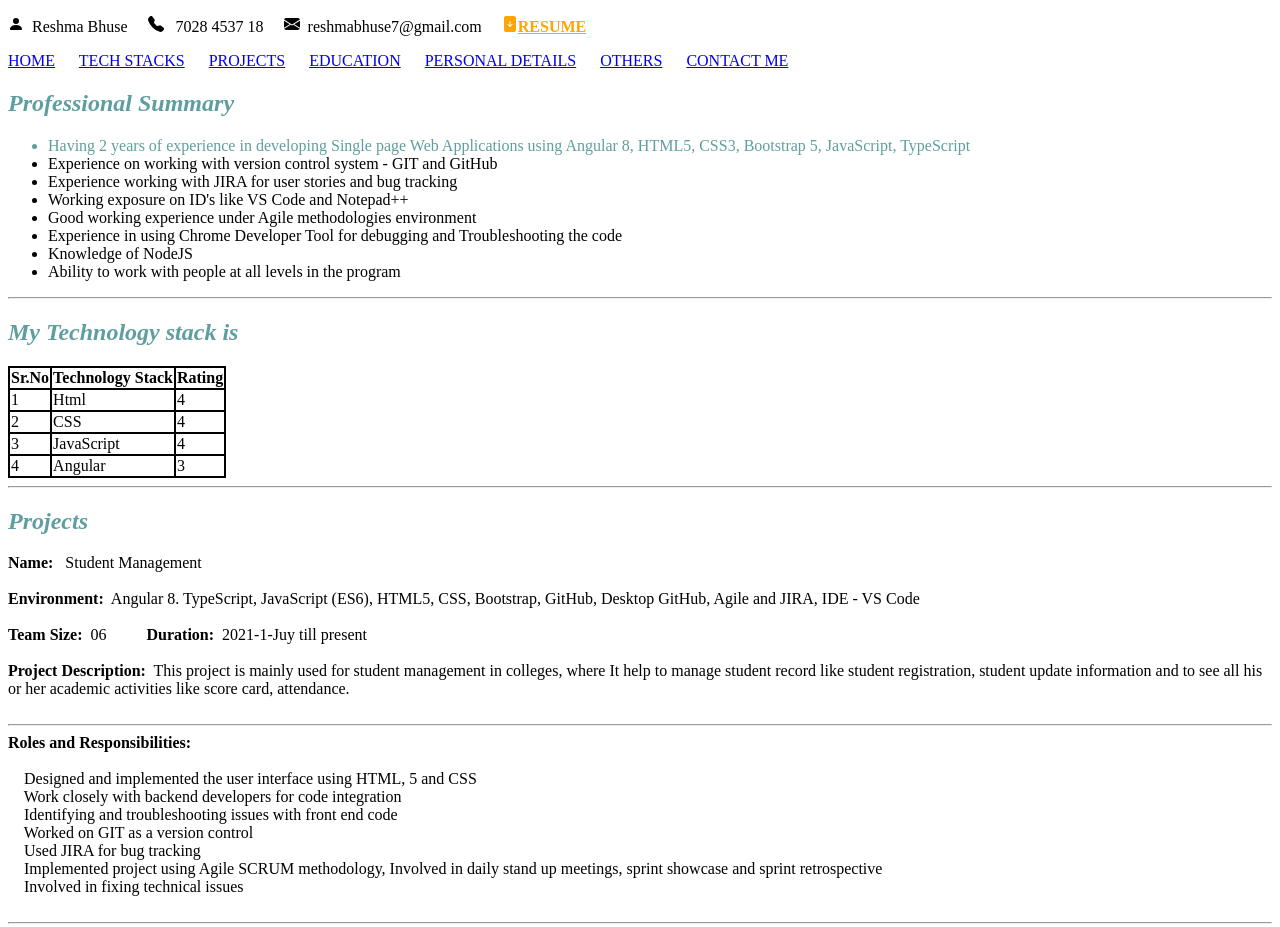
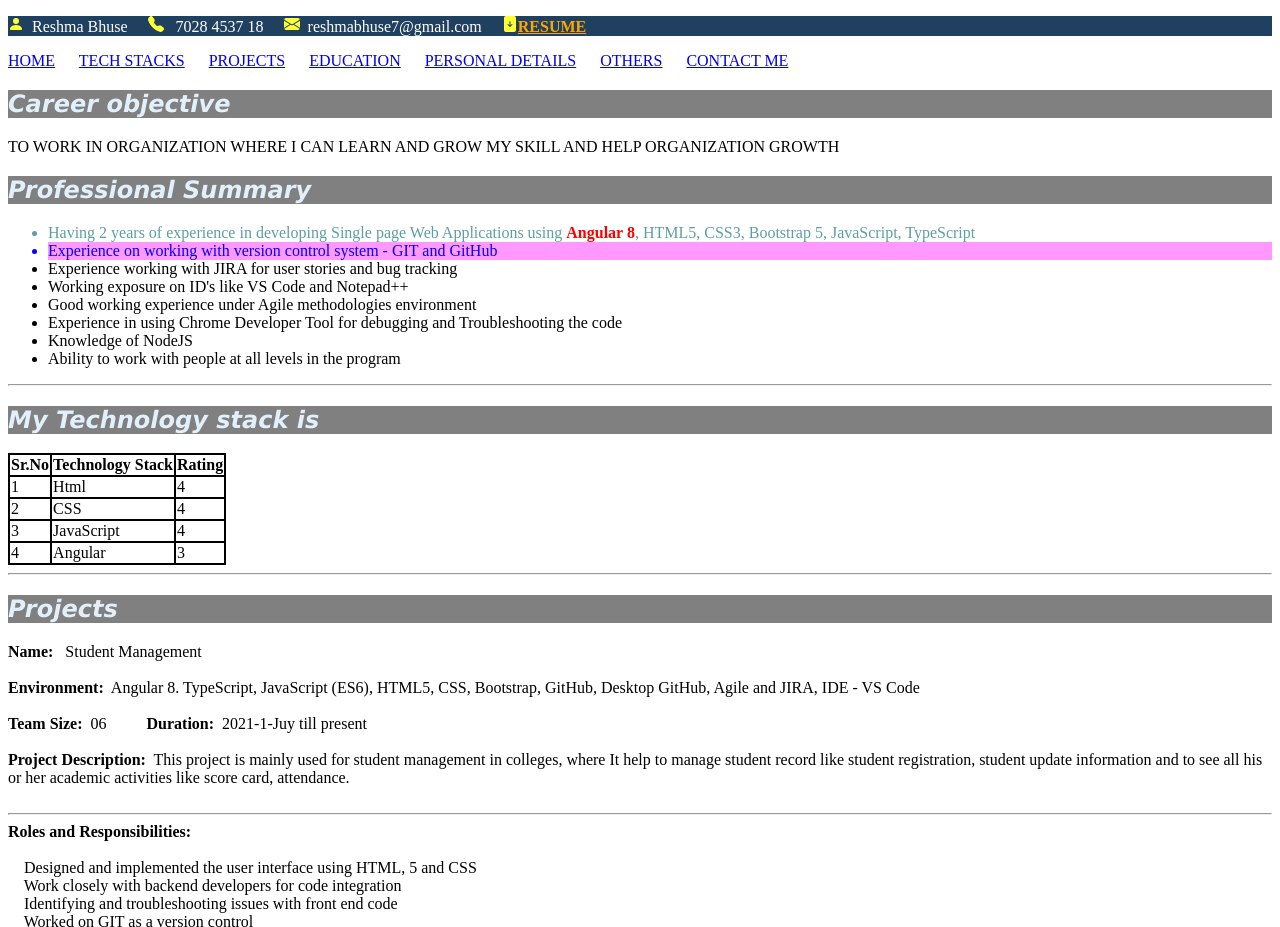
Before and after one commit to RbBhuse/my-profile, a plain HTML site: page index.html in a window 1280 px wide. Shown: the top 927 px of the page. Drawn offline with Linux system fonts and the light colour scheme.

Commit message:
Designing Header and home session using CSS properties like background-color and color text formatting properties
Designing Header and home session using CSS properties like background-color and color text formatting properties.

```diff
--- a/index.html
+++ b/index.html
@@ -5,11 +5,19 @@
     <meta name="viewport" content="width=device-width, initial-scale=1.0">
     <title>My Profile</title>
     <style>
+       header{
+        background-color: #204060;
+  }
+.text{
+  color: white;
+}
        table,th,td,tr{
             border: 2px solid black;
             border-collapse: collapse;
         }
-
+ svg{
+  color:#ffff33;
+ }
 #resume{
 
   color: orange;
@@ -20,13 +28,22 @@
 
 .heading{
 
-  color: cadetblue;
+  color: #e2f0fc;
 
   font-style: italic;
+  background-color: gray;
+  font-family: Verdana, Geneva, Tahoma, sans-serif  ;
 
 }
 
-
+#angular{
+  color:red;
+  font-weight: bold;
+}
+#gitHub{
+  color: blue;
+  background-color: #ff99ff;
+}
     </style>
 </head>
 <body>
@@ -36,15 +53,15 @@
 <p>
     <svg xmlns="http://www.w3.org/2000/svg" width="16" height="16" fill="currentColor" class="bi bi-person-fill" viewBox="0 0 16 16">
         <path d="M3 14s-1 0-1-1 1-4 6-4 6 3 6 4-1 1-1 1zm5-6a3 3 0 1 0 0-6 3 3 0 0 0 0 6"/>
-      </svg>&nbsp; Reshma Bhuse &nbsp;&nbsp;&nbsp;
+      </svg>&nbsp; <span class="text">Reshma Bhuse</span> &nbsp;&nbsp;&nbsp;
 
       <svg xmlns="http://www.w3.org/2000/svg" width="16" height="16" fill="currentColor" class="bi bi-telephone-fill" viewBox="0 0 16 16">
         <path fill-rule="evenodd" d="M1.885.511a1.745 1.745 0 0 1 2.61.163L6.29 2.98c.329.423.445.974.315 1.494l-.547 2.19a.68.68 0 0 0 .178.643l2.457 2.457a.68.68 0 0 0 .644.178l2.189-.547a1.75 1.75 0 0 1 1.494.315l2.306 1.794c.829.645.905 1.87.163 2.611l-1.034 1.034c-.74.74-1.846 1.065-2.877.702a18.6 18.6 0 0 1-7.01-4.42 18.6 18.6 0 0 1-4.42-7.009c-.362-1.03-.037-2.137.703-2.877z"/>
-      </svg> &nbsp; 7028 4537 18 &nbsp;&nbsp;&nbsp;
+      </svg> &nbsp; <span class="text">7028 4537 18</span> &nbsp;&nbsp;&nbsp;
 
       <svg xmlns="http://www.w3.org/2000/svg" width="16" height="16" fill="currentColor" class="bi bi-envelope-fill" viewBox="0 0 16 16">
         <path d="M.05 3.555A2 2 0 0 1 2 2h12a2 2 0 0 1 1.95 1.555L8 8.414zM0 4.697v7.104l5.803-3.558zM6.761 8.83l-6.57 4.027A2 2 0 0 0 2 14h12a2 2 0 0 0 1.808-1.144l-6.57-4.027L8 9.586zm3.436-.586L16 11.801V4.697z"/>
-      </svg>&nbsp; reshmabhuse7@gmail.com &nbsp;&nbsp;&nbsp;
+      </svg>&nbsp; <span class="text">reshmabhuse7@gmail.com </span>&nbsp;&nbsp;&nbsp;
 
       <a href="assets/resume.pdf" download id="resume"><svg xmlns="http://www.w3.org/2000/svg" width="16" height="16" fill="currentColor" class="bi bi-file-arrow-down-fill" viewBox="0 0 16 16">
         <path d="M12 0H4a2 2 0 0 0-2 2v12a2 2 0 0 0 2 2h8a2 2 0 0 0 2-2V2a2 2 0 0 0-2-2M8 5a.5.5 0 0 1 .5.5v3.793l1.146-1.147a.5.5 0 0 1 .708.708l-2 2a.5.5 0 0 1-.708 0l-2-2a.5.5 0 1 1 .708-.708L7.5 9.293V5.5A.5.5 0 0 1 8 5"/>
@@ -73,7 +90,15 @@
 
     <!-- Main Section -->
 
-    <section>
+    <section id="career">
+
+<!-- Career objective  Section -->
+<section>
+<h2 class="heading">Career objective</h2>
+<p>
+  TO WORK IN ORGANIZATION WHERE I CAN LEARN AND GROW MY SKILL AND HELP ORGANIZATION GROWTH
+</p>
+</section>
 <!-- HOME Section -->
 
 <section id="home">
@@ -82,9 +107,9 @@
 
     <ul>
 
-      <li style="color:cadetblue">Having 2 years of experience in developing Single page Web Applications using Angular 8, HTML5, CSS3, Bootstrap 5, JavaScript, TypeScript</li>
+      <li style="color:cadetblue">Having 2 years of experience in developing Single page Web Applications using  <span id ="angular">Angular 8</span>, HTML5, CSS3, Bootstrap 5, JavaScript, TypeScript</li>
 
-      <li>Experience on working with version control system - GIT and GitHub</li>
+      <li id="gitHub">Experience on working with version control system - GIT and GitHub</li>
 
       <li>Experience working with JIRA for user stories and bug tracking</li>
 
```
